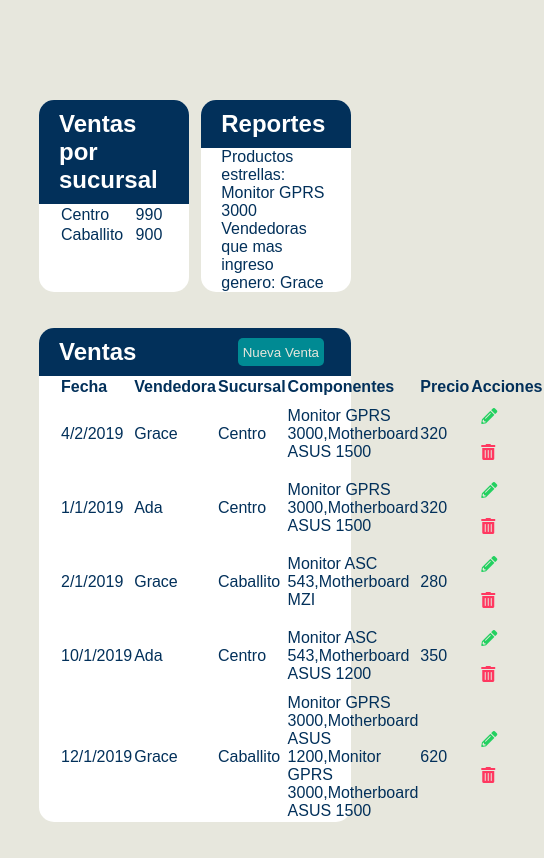
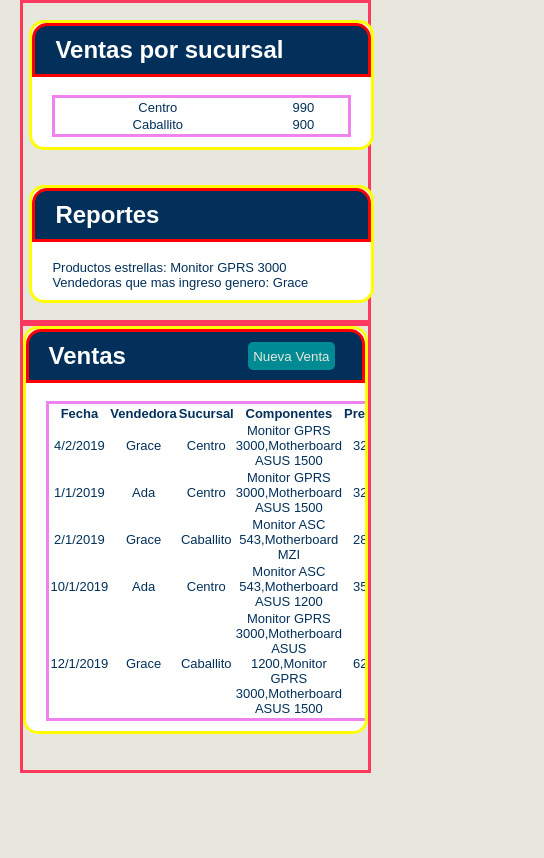
Before and after one commit to LudmilaNannizzi/adaComputacion, a plain HTML site: page index.html in a window 390 px wide. Shown: the whole page, 544 px wide, since content can reach past the window. Drawn offline with Linux system fonts and the light colour scheme.

Commit message:
mediaquory con borders

```diff
--- a/index.html
+++ b/index.html
@@ -4,7 +4,7 @@
     <meta charset="UTF-8" />
     <meta http-equiv="X-UA-Compatible" content="IE=edge" />
     <meta name="viewport" content="width=device-width, initial-scale=1.0" />
-    <title>Document</title>
+    <title>Ada Computacion</title>
     <link rel="stylesheet" href="https://use.fontawesome.com/releases/v5.15.4/css/all.css" integrity="sha384-DyZ88mC6Up2uqS4h/KRgHuoeGwBcD4Ng9SiP4dIRy0EXTlnuz47vAwmeGwVChigm" crossorigin="anonymous">
     <link rel="stylesheet" href="style.css" />
   </head>
--- a/style.css
+++ b/style.css
@@ -2,8 +2,8 @@
   --main-color:#02305a;
   --background-color:#FFFFFF;
   font-family: Arial, Helvetica, sans-serif;
+
 }
-
 
 * {
   box-sizing: border-box;
@@ -18,7 +18,6 @@ body {
 main{
   margin: 100px auto 0;
   max-width: 80%;
-
 }
 
 button{
@@ -36,6 +35,7 @@ button:hover{
   width: 100%;
   display: flex;
   justify-content: space-between;
+  border: #ff3860 solid 3px;
 }
 
 .card{
@@ -44,10 +44,12 @@ button:hover{
   width: 100%;
   margin-bottom: 36px;
   border-radius: 15px;
+  border: yellow solid 3px;
+
 }
 
 .card.card--50{
-  width: 48%;
+  margin: 5% 2%;
 }
 
 .card .card__title{
@@ -58,10 +60,12 @@ button:hover{
   display: flex;
   justify-content: space-between;
   width: 100%;
+  border: red solid 3px;
 }
 .card .card__body{
   color: var(--main-color);
-  padding:0 20px;
+  padding:10px 20px;
+  margin-top: 8px;
 
 }
 i{
@@ -75,8 +79,9 @@ i{
 }
 
 table{
-  text-align: left;
+  text-align: center;
   width: 100%;
+  border:violet solid 3px
 }
 
 .container-modal{
@@ -146,3 +151,34 @@ select{
   justify-content: flex-end;
   padding: 10px 20px;
 }
+
+@media (max-width: 800px){
+  main{
+    margin: auto;
+    max-width: 90%;
+  }
+  i{
+    padding: 5px;
+  }
+  th, td, p {
+    font-size:small;
+  }
+
+}
+@media (max-width: 400px){
+
+  .container{
+    flex-direction: column;
+  }
+  .card {
+
+    overflow:scroll;
+    border-collapse: collapse;
+    /*cursor:pointer;*/
+  }
+  .container-modal{
+    width: 55%;
+
+  }
+
+}
```
